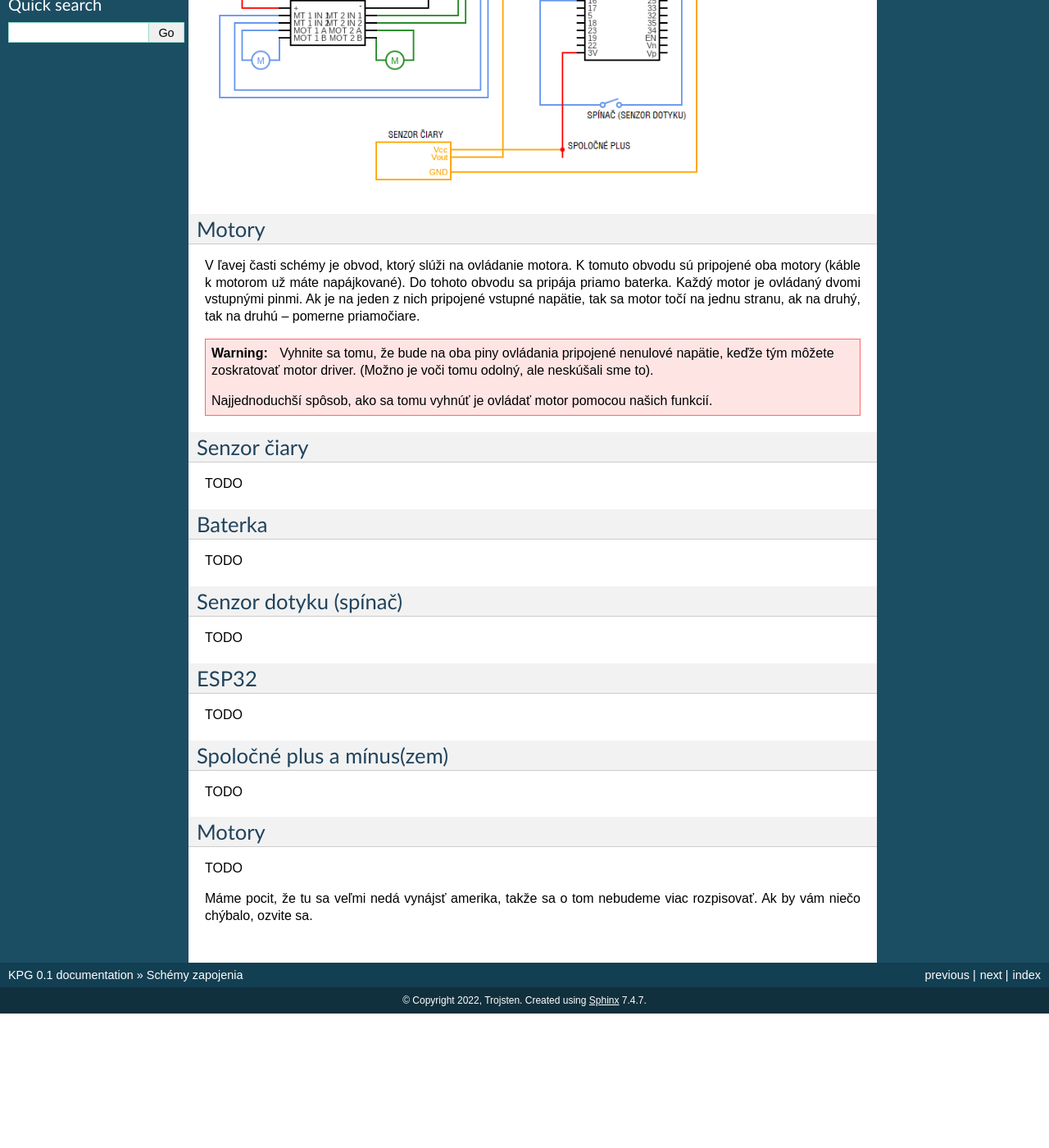
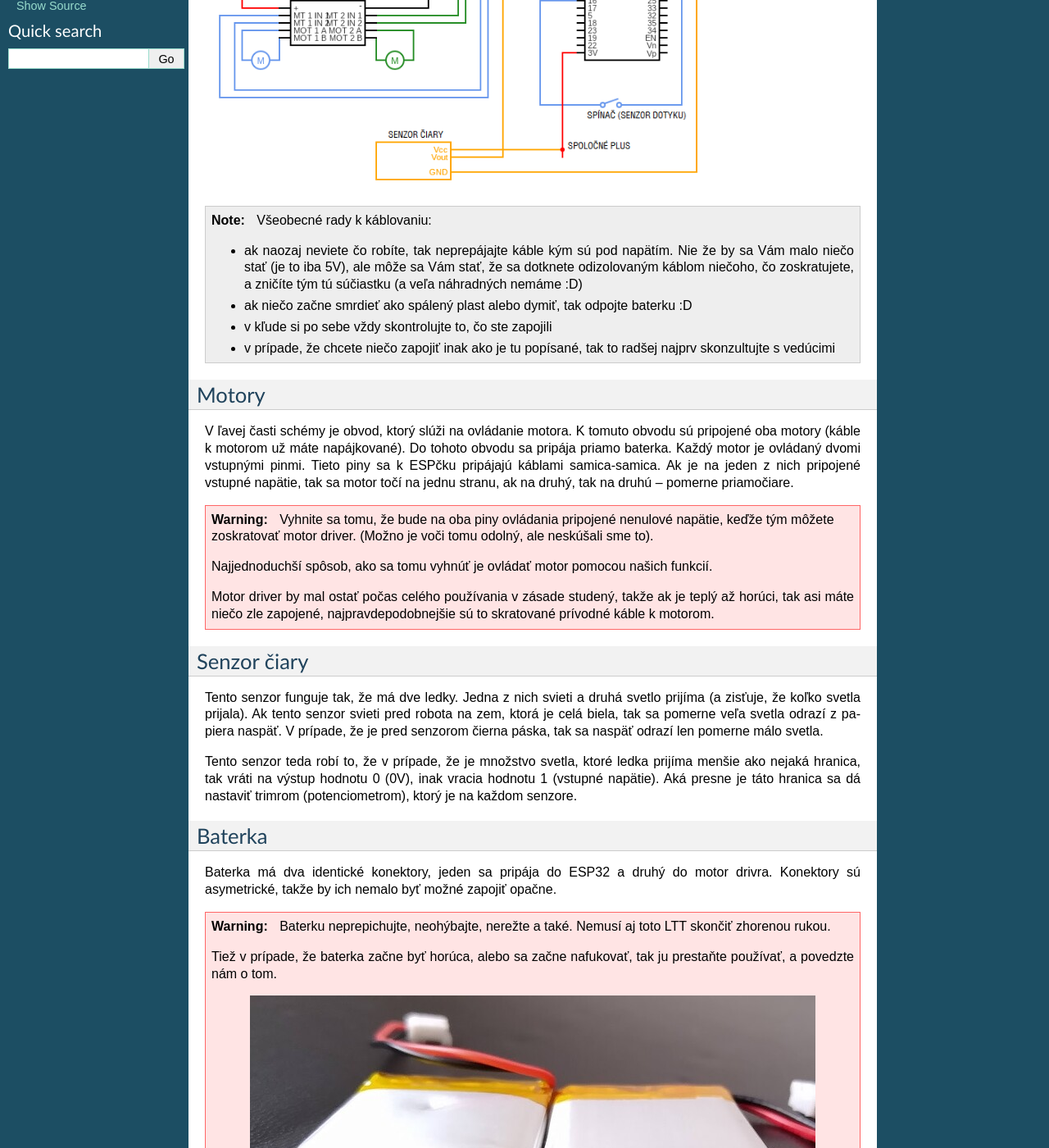
Before and after one commit to marcel3032/konstrukckoprobojogeometria, a Sphinx documentation site: the page built from docs/source/schemas.rst, in a window 1280 px wide and 1400 px high, scrolled down 401 px. Shown: the whole window at 82% size. Built offline with Sphinx 7.4.7, drawn with Linux system fonts in a browser that asks for light colours; before the commit the page ends 1637 px from its top, so only the background shows below that; some of the changed text lies outside the part shown.

Commit message:
update docs

```diff
--- a/docs/source/components.rst
+++ b/docs/source/components.rst
@@ -10,11 +10,13 @@
 Súčiastky
 ----------
 
+Podrobnejšie informácie o súčiastkách a o spôsobe ich zapojenia sú opísané v časti :doc:`schemas`.
+
 Riadiaca jednotka
 ~~~~~~~~~~~~~~~~~~~~~~~
-Ako "počítač" pre robota bude slúžiť jedno esp32 (je to v zásade nejaký klon arduina).
+Ako "počítač" pre robota bude slúžiť jedno ESP32 (je to v zásade nejaký klon arduina).
 Oproti bežnému arduinu je táto doska vybavená wifi a bluetooth.
-Táto doska sa programuje v rovankom jazyku ako arduino
+Táto doska sa programuje v rovankom jazyku ako arduino.
 
 Motory a ich ovládanie
 ~~~~~~~~~~~~~~~~~~~~~~~
--- a/docs/source/index.rst
+++ b/docs/source/index.rst
@@ -14,8 +14,9 @@
 
    intro
    components
+   schemas
+   installation
    code
-   schemas
    other
 
 Odkazy:
@@ -24,8 +25,6 @@
 * :ref:`genindex`
 * :ref:`search`
 
-Check out the :doc:`usage` section for further information.
-
 .. note::
 
    This project is under active development.
--- a/docs/source/other.rst
+++ b/docs/source/other.rst
@@ -4,14 +4,15 @@
 
 .. _ideas:
 
-Nápady, čo môžete programovať
-------------------------------
+Nápady, čo môžete programovať / ladiť
+--------------------------------------
 
 * funkcia, po ktorej spustení bude robot chodiť po čiare
 * ovládanie pre 2 ľudí
 * rozumné ovládanie motorom niečím ako joystick
 * funkcie na otočenie o 90 stupňov
 * chodenie po bludisku podľa dotykov
+* do súťaže krásy môžete použiť aj  :ref:`pípače, alebo LEDky <led>`
 
 .. _knownIssues:
 
--- a/docs/source/schemas.rst
+++ b/docs/source/schemas.rst
@@ -6,13 +6,29 @@
 
 .. image:: images/circuit.png
 
+.. note::
+
+   Všeobecné rady k káblovaniu:
+
+   * ak naozaj neviete čo robíte, tak neprepájajte káble kým sú pod napätím.
+     Nie že by sa Vám malo niečo stať (je to iba 5V),
+     ale môže sa Vám stať, že sa dotknete odizolovaným káblom niečoho,
+     čo zoskratujete, a zničíte tým tú súčiastku (a veľa náhradných nemáme :D)
+   * ak niečo začne smrdieť ako spálený plast alebo dymiť, tak odpojte baterku :D
+   * v kľude si po sebe vždy skontrolujte to, čo ste zapojili
+   * v prípade, že chcete niečo zapojiť inak ako je tu popísané,
+     tak to radšej najprv skonzultujte s vedúcimi
+
 Motory
 ~~~~~~~~
 
 V ľavej časti schémy je obvod, ktorý slúži na ovládanie motora.
 K tomuto obvodu sú pripojené oba motory (káble k motorom už máte napájkované).
 Do tohoto obvodu sa pripája priamo baterka.
-Každý motor je ovládaný dvomi vstupnými pinmi. Ak je na jeden z nich pripojené vstupné napätie, tak sa motor točí na jednu stranu, ak na druhý, tak na druhú -- pomerne priamočiare.
+Každý motor je ovládaný dvomi vstupnými pinmi.
+Tieto piny sa k ESPčku pripájajú káblami samica-samica.
+Ak je na jeden z nich pripojené vstupné napätie, tak sa motor točí na jednu stranu, ak na druhý,
+tak na druhú -- pomerne priamočiare.
 
 .. warning::
 
@@ -21,35 +37,102 @@
 
    Najjednoduchší spôsob, ako sa tomu vyhnúť je ovládať motor pomocou našich funkcií.
 
+   Motor driver by mal ostať počas celého používania v zásade studený, takže ak je teplý až horúci,
+   tak asi máte niečo zle zapojené, najpravdepodobnejšie sú to skratované prívodné káble k motorom.
+
 Senzor čiary
 ~~~~~~~~~~~~~~~~
 
-TODO
+Tento senzor funguje tak, že má dve ledky.
+Jedna z nich svieti a druhá svetlo prijíma (a zisťuje, že koľko svetla prijala).
+Ak tento senzor svieti pred robota na zem, ktorá je celá biela,
+tak sa pomerne veľa svetla odrazí z papiera naspäť.
+V prípade, že je pred senzorom čierna páska, tak sa naspäť odrazí len pomerne málo svetla.
+
+Tento senzor teda robí to, že v prípade, že je množstvo svetla,
+ktoré ledka prijíma menšie ako nejaká hranica, tak vráti na výstup hodnotu 0 (0V),
+inak vracia hodnotu 1 (vstupné napätie).
+Aká presne je táto hranica sa dá nastaviť trimrom (potenciometrom), ktorý je na každom senzore.
 
 Baterka
 ~~~~~~~~
 
-TODO
+Baterka má dva identické konektory, jeden sa pripája do ESP32 a druhý do motor drivra.
+Konektory sú asymetrické, takže by ich nemalo byť možné zapojiť opačne.
+
+.. warning::
+
+   Baterku neprepichujte, neohýbajte, nerežte a také. Nemusí aj toto LTT skončiť zhorenou rukou.
+
+   Tiež v prípade, že baterka začne byť horúca, alebo sa začne nafukovať,
+   tak ju prestaňte používať, a povedzte nám o tom.
+
+   .. figure:: images/nafuknuta-baterka.png
+
+   Naľavo príklad nafúknutej baterky.
+
+.. _dotyk:
 
 Senzor dotyku (spínač)
 ~~~~~~~~~~~~~~~~~~~~~~~~
 
-TODO
+Ako senzor dotyku slúži mikrospínač, na ktorý je pripevnená páka s kolieskom,
+aby sa spoľahlivo pri dotyku stlačil.
+
+Na pripojenie spínača k ESPčku máte zopár káblov, ktoré majú na jednom konci
+4,8mm faston konektor a na druhom samicu, ktorá pasuje na piny ESPčka.
+
+Mikrospínač je v zásade prepínač, ktorý má 3 piny (nazvime ich stredný a dva krajné).
+V prípade, že nie je vypínač stlačený, tak je stredný pin prepojený (spojený) s jedným krajným.
+Po stlačení sa stredný pin pripojí (spojí) s opačným krajným pinom
+a odpojí sa od toho, ku ktorému bol pripojený doteraz.
+Schematicky je to pomerne pekne znázornené na boku vypínača.
+
+Spínač je teda zapojený tak, že po stlačení spojí (resp. rozpojí) zem so vstupným pinom ESPčka.
 
 ESP32
 ~~~~~~~~
 
-TODO
+Z vrchnej časti je konektor na USB, ktorým prepájate ESPčko s počítačom.
+Vedľa neho je reset tlačítko - to reštartuje ESPčko, teda sa program,
+ktorý je na ňom nahratý začne vykonávať od začiatku.
+Vedľa neho sa nachádza napájací konektor, na pripojenie baterky.
+
+Po obvode sa nachádza veľa™ pinov.
+Väčšina z nich je vstupno-výstupná, teda týmto pinom môžete niečo ovládať (výstup),
+a z tohoto pinu môžete čítať napätie (vstup).
+Takmer všetky piny môžu ovládať výstup nie len digitálne (vypnuté(0V)/zapnuté(3V)),
+ale aj analógovo (0-3V).
+
+Na ESPčkach máte napájkovanú len zhruba polovicu nožičiek.
+V prípade, že by vám tento počet nestačil, môžete si dopájkovať aj vlastné,
+ale príďte nám to povedať.
+
 
 Spoločné plus a mínus(zem)
 ~~~~~~~~~~~~~~~~~~~~~~~~~~~~~~~~
 
-TODO
+Keďže pomerne veľa súčiastok sa pripája na plus a mínus(zem) (senzory čiary a vypínače),
+tak máte vyrobený "rebrík", na ktorý viete pripojiť mínus(zem)
+alebo plus z ESPčka a následne na tento rebrík popripájať všetko čo potrebujete.
 
-Motory
-~~~~~~~~
+Prepájanie súčiastok
+~~~~~~~~~~~~~~~~~~~~~~~~~~~~~~~~
+
+Máte k dispozícii káble samica-samica na prepájanie takých pinov ako sú na ESPčku,
+káble, ktoré majú na jednom konci 4,8mm faston konektor a na druhom samicu,
+ktorá pasuje na piny ESPčka (na prepájanie :ref:`mikrospínačov z ESPčkom <dotyk>`).
+
+Ak by ste potrebovali nejaké káble pripájkovať, alebo ste mali málo káblov,
+tak sú k dispozícii pájkovačky.
+
+Bez dovolenia vedúcich káble nestrihajte, nech už by ste chceli robiť čokoľvek.
+
+.. _led:
+
+LEDky a pípač
+~~~~~~~~~~~~~~~~~~~~~~~~~~~~~~~~
+
+V prípade, že chcete, môžete použiť aj niekoľko LEDiek a pípač.
 
 TODO
-
-Máme pocit, že tu sa veľmi nedá vynájsť amerika, takže sa o tom nebudeme viac rozpisovať.
-Ak by vám niečo chýbalo, ozvite sa.
```
Also changed, not shown: docs/source/installation.rst (added, +32 -0 lines), docs/source/images/circuit.png, docs/source/images/nafuknuta-baterka.png (added), 2 other files.
